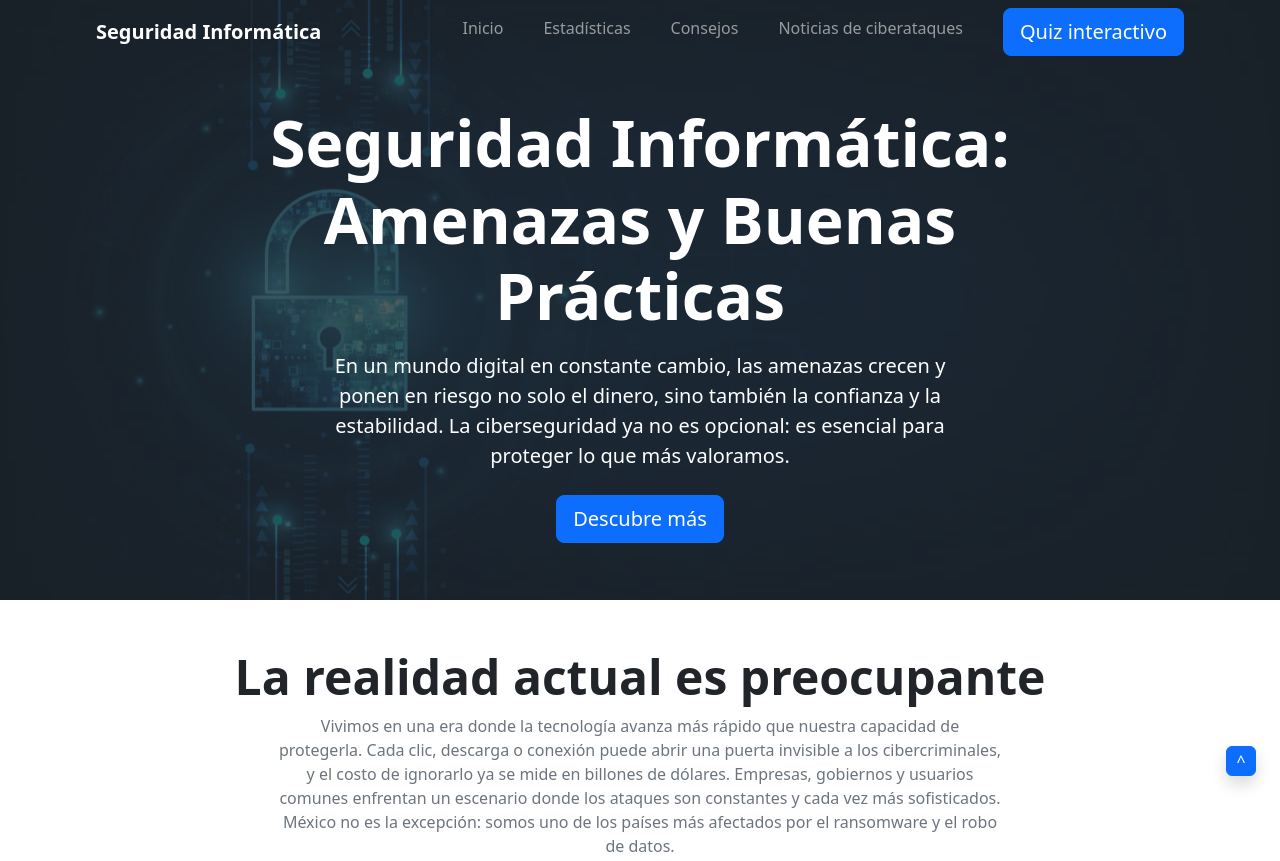
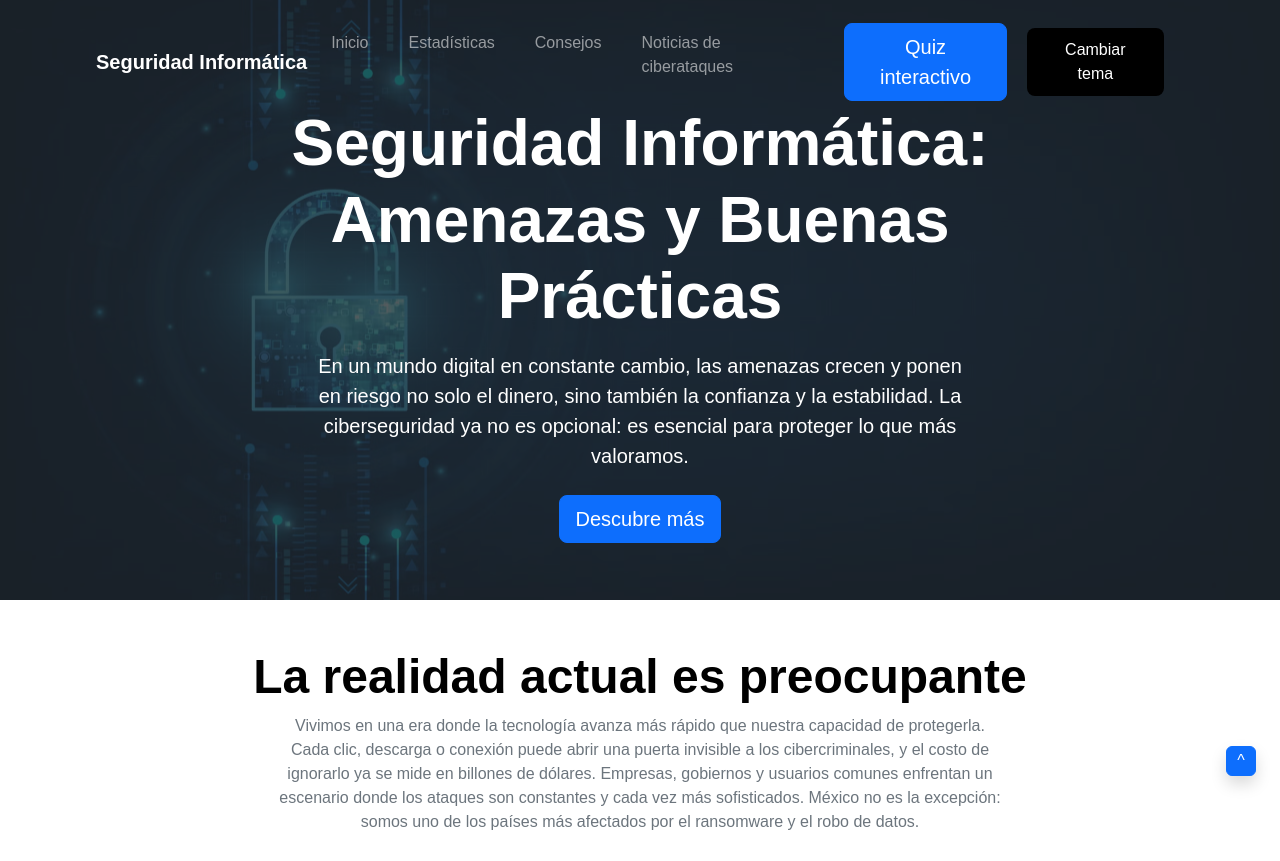
Before and after one commit to taniamg16/seguridad-informatica, a plain HTML site: page html/index.html in a window 1280 px wide. Shown: the top 861 px of the page. Drawn offline with nearby package versions, Linux system fonts and the light colour scheme.

Commit message:
Se agregó el botón para hacer el cambio de tema claro/oscuro

```diff
--- /dev/null
+++ b/css/style.css
@@ -0,0 +1,29 @@
+/* Tema claro por defecto */
+:root {
+  --bg-color: #ffffff;
+  --text-color: #000000;
+}
+
+/* Tema oscuro */
+body.dark-theme {
+  --bg-color: #121212;
+  --text-color: #e0e0e0;
+}
+
+body {
+  background-color: var(--bg-color);
+  color: var(--text-color);
+  font-family: Arial, sans-serif;
+  transition: background-color 0.4s, color 0.4s;
+}
+
+button {
+  padding: 10px 20px;
+  margin: 20px;
+  border: none;
+  cursor: pointer;
+  background-color: var(--text-color);
+  color: var(--bg-color);
+  border-radius: 8px;
+  transition: background-color 0.3s, color 0.3s;
+}
--- a/html/index.html
+++ b/html/index.html
@@ -9,6 +9,7 @@
     <script src="https://cdn.jsdelivr.net/npm/chart.js"></script>
     <script defer src="../js/gráficas.js"></script>
     <script src="/js/footer.js" defer></script>
+    <link rel="stylesheet" href="../css/style.css">
   </head>
   <body>
     <header>
@@ -34,7 +35,9 @@
                     </a>
 
 
+
                 </div>
+                <button id="theme-toggle">Cambiar tema</button>
 
                 </div>
             </div>
@@ -317,6 +320,7 @@
         window.open('../api/api.html', '_blank');
       });
     </script>
+    <script src="../js/script.js"></script>
 
   </body>
 </html>
--- /dev/null
+++ b/js/script.js
@@ -0,0 +1,18 @@
+const toggleBtn = document.getElementById('theme-toggle');
+const body = document.body;
+
+// 1. Verifica si el usuario ya tiene una preferencia guardada
+const savedTheme = localStorage.getItem('theme');
+
+if (savedTheme === 'dark') {
+  body.classList.add('dark-theme');
+}
+
+// 2. Cambiar tema al hacer clic
+toggleBtn.addEventListener('click', () => {
+  body.classList.toggle('dark-theme');
+
+  // Guarda la preferencia del usuario
+  const isDark = body.classList.contains('dark-theme');
+  localStorage.setItem('theme', isDark ? 'dark' : 'light');
+});
```
